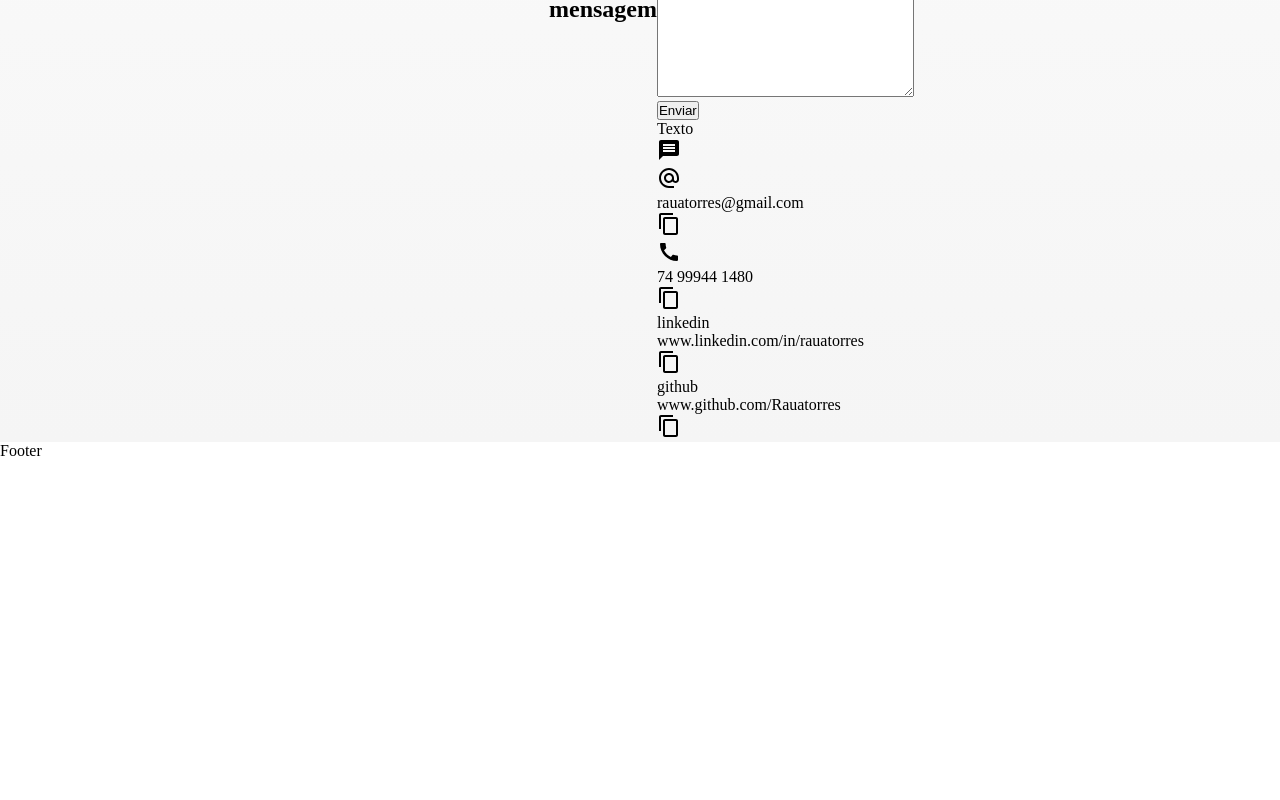
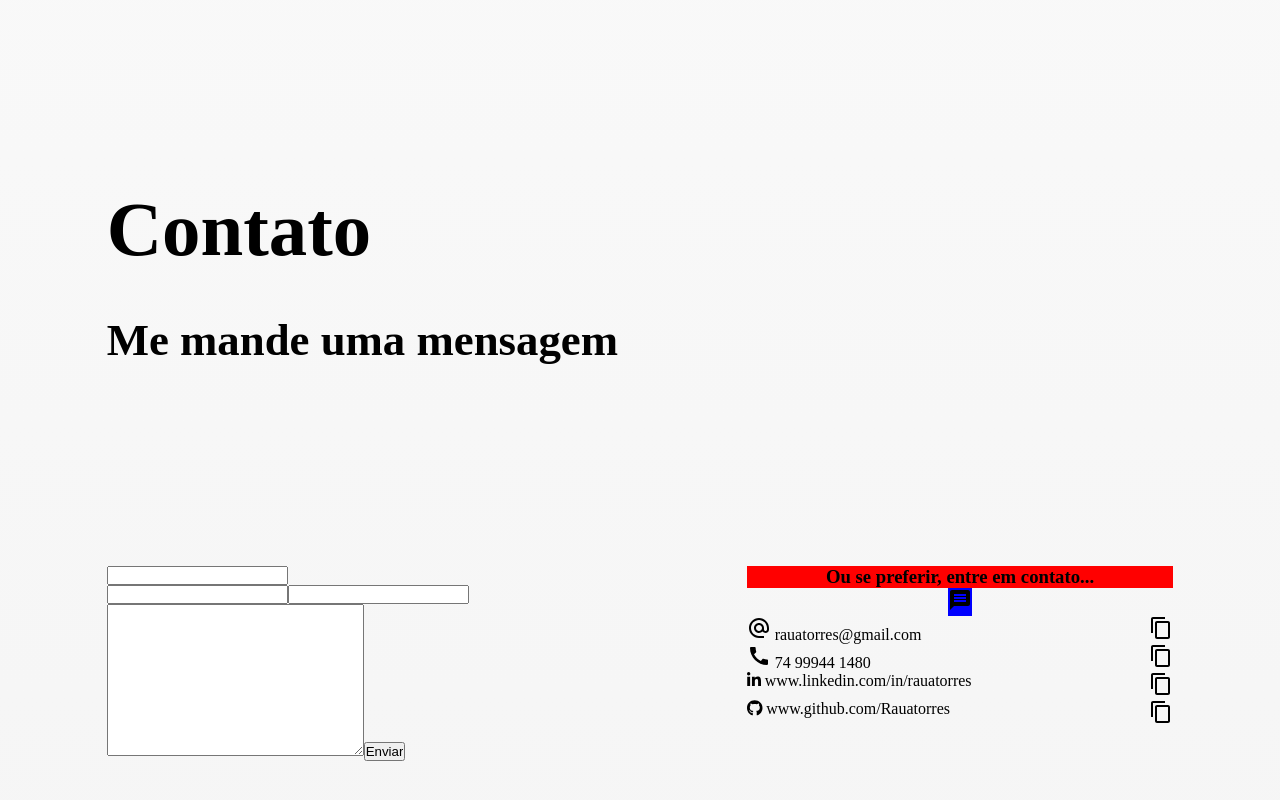
Before and after one commit to Rauatorres/meu-site, a React (Create React App) app: page / in a window 1280 px wide. Shown: the part 6360-7160 px from the top of the page. Before the commit the page ends 6820 px from the top, so only its background shows below. Built offline with nearby package versions, Linux system fonts and the light colour scheme.

Commit message:
visual inicial da parte de contato

```diff
--- a/package.json
+++ b/package.json
@@ -5,6 +5,9 @@
   "dependencies": {
     "@emotion/react": "^11.11.4",
     "@emotion/styled": "^11.11.0",
+    "@fortawesome/fontawesome-svg-core": "^6.5.2",
+    "@fortawesome/free-brands-svg-icons": "^6.5.2",
+    "@fortawesome/react-fontawesome": "^0.2.0",
     "@mui/icons-material": "^5.15.14",
     "@mui/material": "^5.15.14",
     "@testing-library/jest-dom": "^5.17.0",
--- a/src/components/contato/conteudo/AreaContato.jsx
+++ b/src/components/contato/conteudo/AreaContato.jsx
@@ -4,7 +4,7 @@ import Formulario from './Formulario'
 import AreaInformacoes from './AreaInformacoes'
 
 export default props=>
-<div>
+<div className='AreaContato'>
     <Formulario/>
     <AreaInformacoes/>
 </div>
--- a/src/components/contato/conteudo/AreaInformacoes.jsx
+++ b/src/components/contato/conteudo/AreaInformacoes.jsx
@@ -5,11 +5,13 @@ import Informacao from './components/Informacao'
 import MessageIcon from '@mui/icons-material/Message';
 import AlternateEmailIcon from '@mui/icons-material/AlternateEmail';
 import CallIcon from '@mui/icons-material/Call';
+import { FontAwesomeIcon } from '@fortawesome/react-fontawesome'
+import { faLinkedinIn, faGithub } from '@fortawesome/free-brands-svg-icons'
 
 export default props=>
-<div>
-    <div>Texto</div>
-    <div><MessageIcon/></div>
+<div className='ContatoAreaInformacoes'>
+    <h3 className='ContatoInformacoesTexto'>Ou se preferir, entre em contato...</h3>
+    <div className='ContatoInformacoesIconeBox'><MessageIcon className='ContatoInformacoesIcone'/></div>
     <div>
         <Informacao
             icone={<AlternateEmailIcon/>}
@@ -20,11 +22,11 @@ export default props=>
             texto="74 99944 1480"
         />
         <Informacao
-            icone="linkedin"
+            icone={<FontAwesomeIcon icon={faLinkedinIn} />}
             texto="www.linkedin.com/in/rauatorres"
         />
         <Informacao
-            icone="github"
+            icone={<FontAwesomeIcon icon={faGithub} />}
             texto="www.github.com/Rauatorres"
         />
     </div>
--- a/src/components/contato/conteudo/Formulario.jsx
+++ b/src/components/contato/conteudo/Formulario.jsx
@@ -23,7 +23,7 @@ export default props=>{
     }
 
     return (
-        <form onSubmit={submit}>
+        <form className='ContatoFormulario' onSubmit={submit}>
             <label htmlFor="">
                 <input type="text" name='nome' onChange={handleStateChange}/>
             </label>
@@ -38,7 +38,7 @@ export default props=>{
             <label htmlFor="">
                 <textarea name="msg" id="" cols="30" rows="10"onChange={handleStateChange}></textarea>
             </label>
-            <input type="submit" value="Enviar" />
+            <input className='BotaoEnviarContato' type="submit" value="Enviar" />
         </form>
     )
 }
--- a/src/components/contato/conteudo/Titulo.jsx
+++ b/src/components/contato/conteudo/Titulo.jsx
@@ -1,7 +1,7 @@
 import React from 'react'
 
 export default props=>
-<div>
-    <h1>Contato</h1>
-    <h2>Me mande uma mensagem</h2>
+<div className='ContatoTituloBox'>
+    <h1 className='ContatoTitulo'>Contato</h1>
+    <h2 className='ContatoSubtitulo'>Me mande uma mensagem</h2>
 </div>
--- a/src/components/contato/conteudo/components/Informacao.jsx
+++ b/src/components/contato/conteudo/components/Informacao.jsx
@@ -3,8 +3,7 @@ import React from 'react'
 import ContentCopyIcon from '@mui/icons-material/ContentCopy';
 
 export default props=>
-<div>
-    <div>{props.icone}</div>
-    <div>{props.texto}</div>
+<div className='ContatoInformacao'>
+    <div><span>{props.icone}</span> <span>{props.texto}</span></div>
     <div onClick={()=>{navigator.clipboard.writeText(props.texto)}}><ContentCopyIcon/></div>
 </div>
--- a/src/components/contato/css/Contato.css
+++ b/src/components/contato/css/Contato.css
@@ -3,3 +3,45 @@
     display: grid;
     grid-template-columns: repeat(12, 1fr);
 }
+
+.ContatoTituloBox{
+    grid-column: 2/span 6;
+    margin: 200px 0;
+}
+.ContatoTitulo{
+    font-size: 6vw;
+    margin-bottom: 40px;
+}
+.ContatoSubtitulo{
+    font-size: 3.5vw;
+}
+
+.AreaContato{
+    grid-column: 2/span 10;
+    display: grid;
+    grid-template-columns: repeat(10, 1fr);
+    margin-bottom: 200px;
+}
+
+.ContatoFormulario{
+    /* background-color: red; */
+    grid-column: 1/span 4;
+}
+
+.ContatoAreaInformacoes{
+    /* background-color: blue; */
+    grid-column: 7/span 4;
+}
+.ContatoInformacoesTexto{
+    background-color: red;
+    text-align: center;
+}
+.ContatoInformacoesIconeBox{
+    background-color: blue;
+    width: fit-content;
+    margin: auto;
+}
+.ContatoInformacao{
+    display: flex;
+    justify-content: space-between;
+}
```
Also changed, not shown: 1 other file (tests, documents, lock files or other folders).
